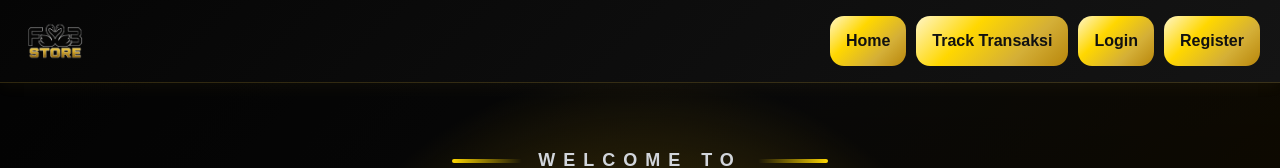
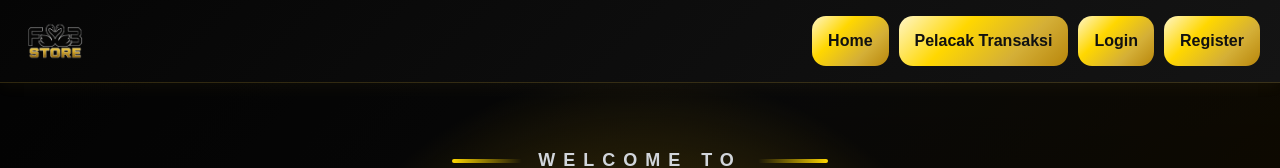
Before and after one commit to aksaraitsme31/fs2b-store, a React (Vite) app: page / in a window 1280 px wide. Shown: the top 168 px of the page. Built offline with nearby package versions, Linux system fonts and the light colour scheme; no server answers; the database is empty.

Commit message:
Update track order UI

```diff
--- a/src/App.css
+++ b/src/App.css
@@ -1710,7 +1710,7 @@ button:hover {
 
   padding: 90px 60px 25px;
 
-  margin-top: 120px;
+  margin-top: 0px;
 
 }
 
--- a/src/components/Navbar.jsx
+++ b/src/components/Navbar.jsx
@@ -78,7 +78,7 @@ function Navbar() {
                         navigate("/track-order")
                     }
                 >
-                    Track Transaksi
+                    Pelacak Transaksi
                 </button>
 
                 {/* BUYER */}
--- a/src/pages/TrackOrder.jsx
+++ b/src/pages/TrackOrder.jsx
@@ -123,7 +123,7 @@ function TrackOrder() {
                 <div className="auth-box">
 
                     <h1>
-                        Track Transaksi
+                        Lacak Transaksi
                     </h1>
 
                     <input
```
